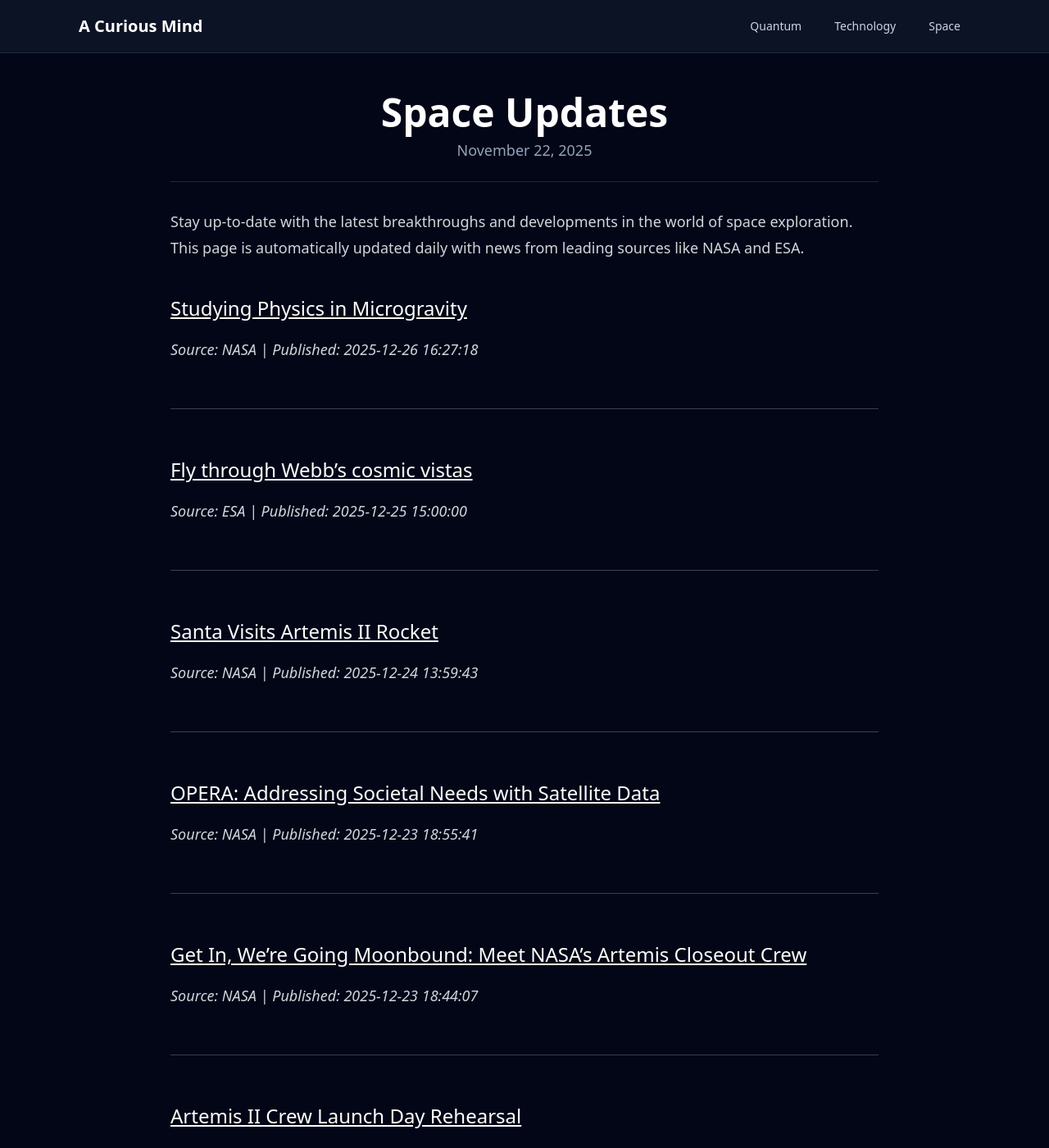
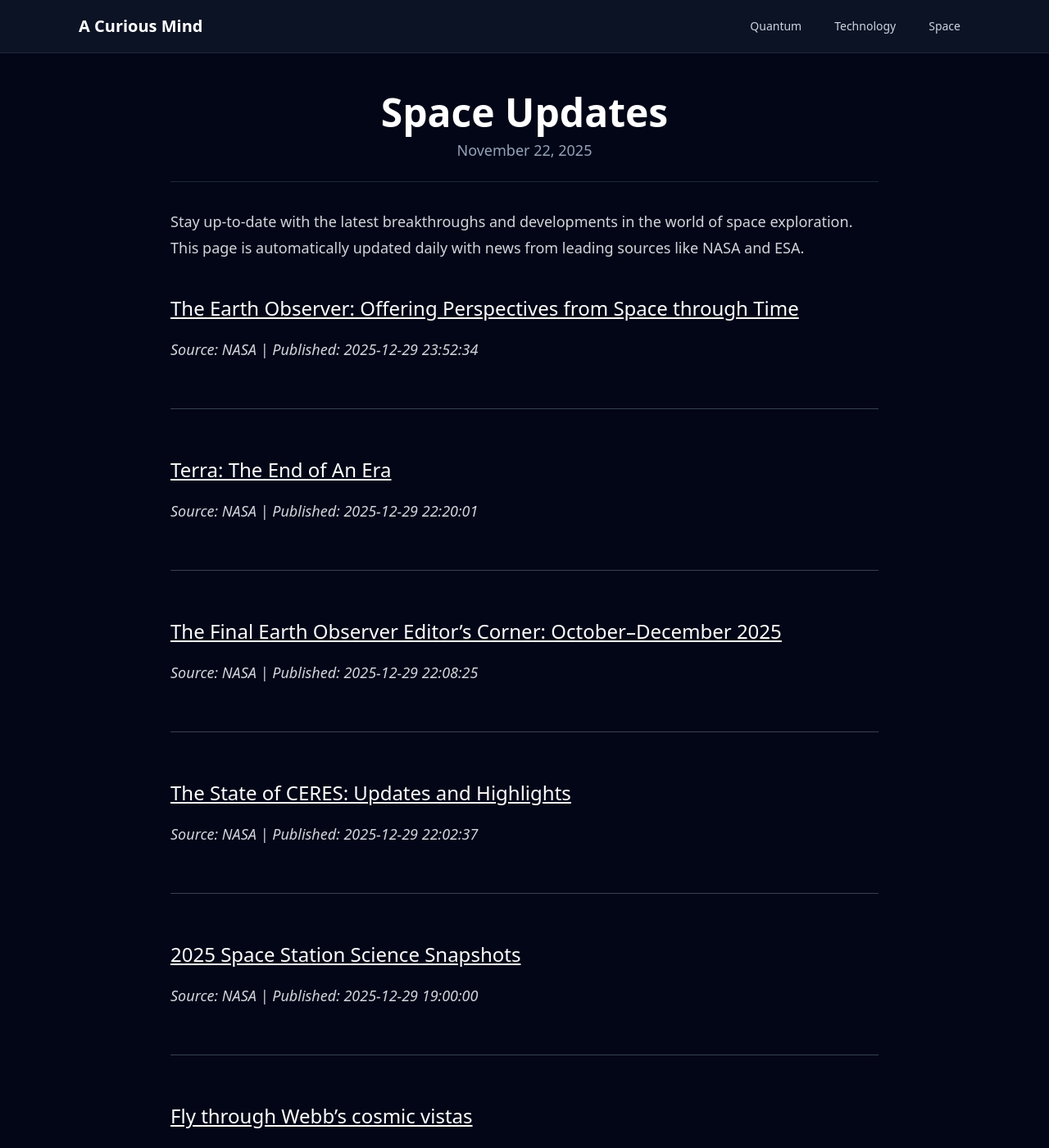
Before and after one commit to onehl7/onehl7.github.io, a Jekyll site: the page built from _posts/2025-11-22-space-updates.md, in a window 1280 px wide and 1400 px high. Shown: the whole window at 82% size. Built offline with Jekyll 4.4.1, drawn with Linux system fonts in a browser that asks for light colours; nearby versions of some CDN libraries; some of the changed text lies outside the part shown.

Commit message:
Update space news data

```diff
--- a/_data/space_news.json
+++ b/_data/space_news.json
@@ -1,39 +1,39 @@
 [
   {
     "source": "NASA",
-    "title": "Studying Physics in Microgravity",
-    "link": "https://www.nasa.gov/image-article/studying-physics-in-microgravity/",
-    "published": "2025-12-26 16:27:18"
+    "title": "The Earth Observer: Offering Perspectives from Space through Time",
+    "link": "https://science.nasa.gov/science-research/earth-science/the-earth-observer-offering-perspectives-from-space-through-time/",
+    "published": "2025-12-29 23:52:34"
+  },
+  {
+    "source": "NASA",
+    "title": "Terra: The End of An Era",
+    "link": "https://science.nasa.gov/science-research/earth-science/terra-the-end-of-an-era/",
+    "published": "2025-12-29 22:20:01"
+  },
+  {
+    "source": "NASA",
+    "title": "The Final Earth Observer Editor\u2019s Corner: October\u2013December 2025",
+    "link": "https://science.nasa.gov/science-research/earth-science/the-final-earth-observer-editors-corner-october-december-2025/",
+    "published": "2025-12-29 22:08:25"
+  },
+  {
+    "source": "NASA",
+    "title": "The State of CERES: Updates and Highlights",
+    "link": "https://science.nasa.gov/science-research/earth-science/the-state-of-ceres-updates-and-highlights/",
+    "published": "2025-12-29 22:02:37"
+  },
+  {
+    "source": "NASA",
+    "title": "2025 Space Station Science Snapshots",
+    "link": "https://www.nasa.gov/image-article/2025-space-station-science-snapshots/",
+    "published": "2025-12-29 19:00:00"
   },
   {
     "source": "ESA",
     "title": "Fly through Webb\u2019s cosmic vistas",
     "link": "https://www.esa.int/ESA_Multimedia/Videos/2025/12/Fly_through_Webb_s_cosmic_vistas",
     "published": "2025-12-25 15:00:00"
-  },
-  {
-    "source": "NASA",
-    "title": "Santa Visits Artemis II Rocket",
-    "link": "https://www.nasa.gov/image-article/santa-visits-artemis-ii-rocket/",
-    "published": "2025-12-24 13:59:43"
-  },
-  {
-    "source": "NASA",
-    "title": "OPERA: Addressing Societal Needs with Satellite Data",
-    "link": "https://science.nasa.gov/science-research/earth-science/opera-addressing-societal-needs-with-satellite-data/",
-    "published": "2025-12-23 18:55:41"
-  },
-  {
-    "source": "NASA",
-    "title": "Get In, We\u2019re Going Moonbound: Meet NASA\u2019s Artemis Closeout Crew",
-    "link": "https://www.nasa.gov/centers-and-facilities/kennedy/get-in-were-going-to-the-moon-meet-nasas-artemis-closeout-crew/",
-    "published": "2025-12-23 18:44:07"
-  },
-  {
-    "source": "NASA",
-    "title": "Artemis II Crew Launch Day Rehearsal",
-    "link": "https://www.nasa.gov/image-article/artemis-ii-crew-launch-day-rehearsal/",
-    "published": "2025-12-23 16:18:41"
   },
   {
     "source": "ESA",
```
